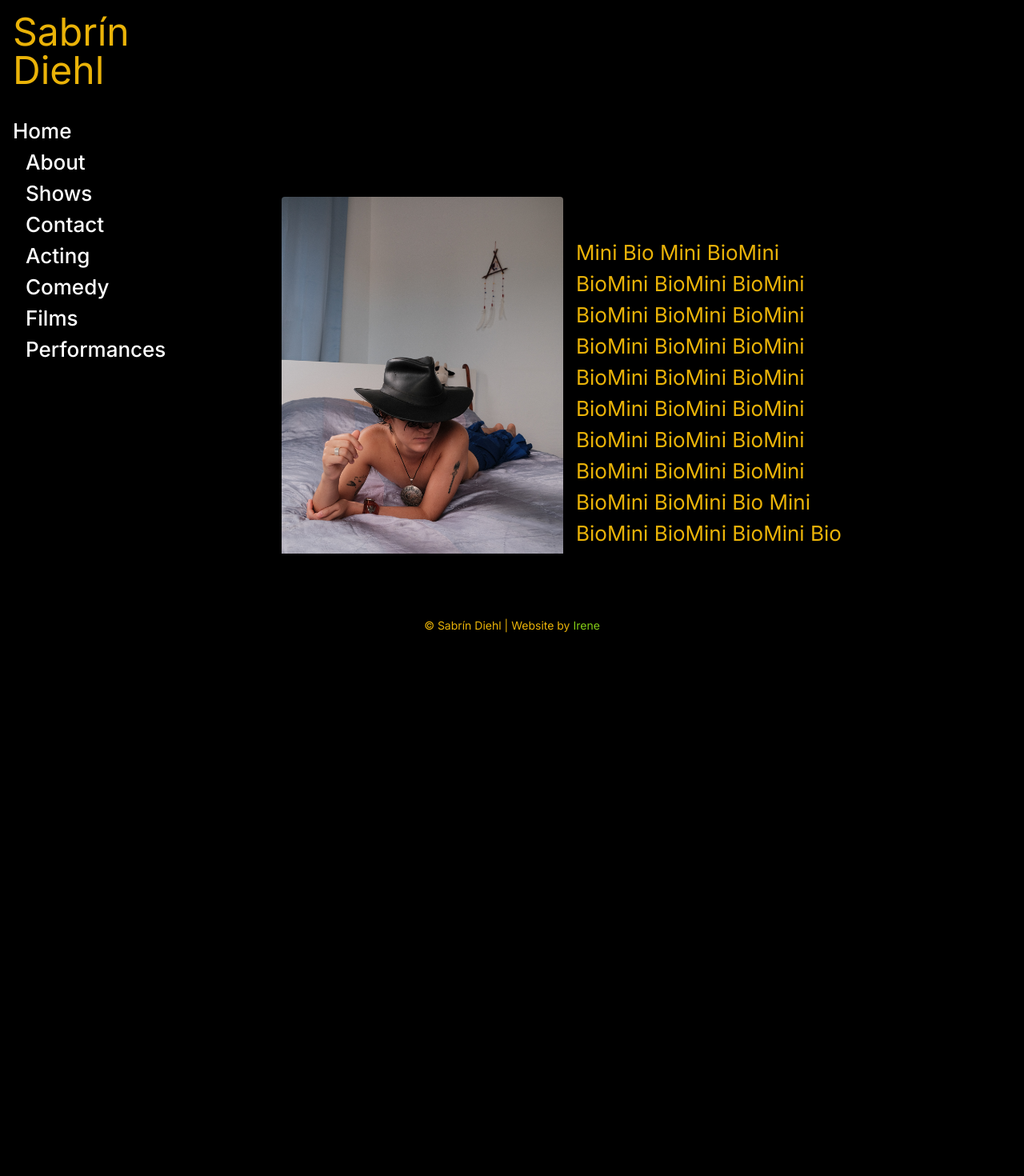
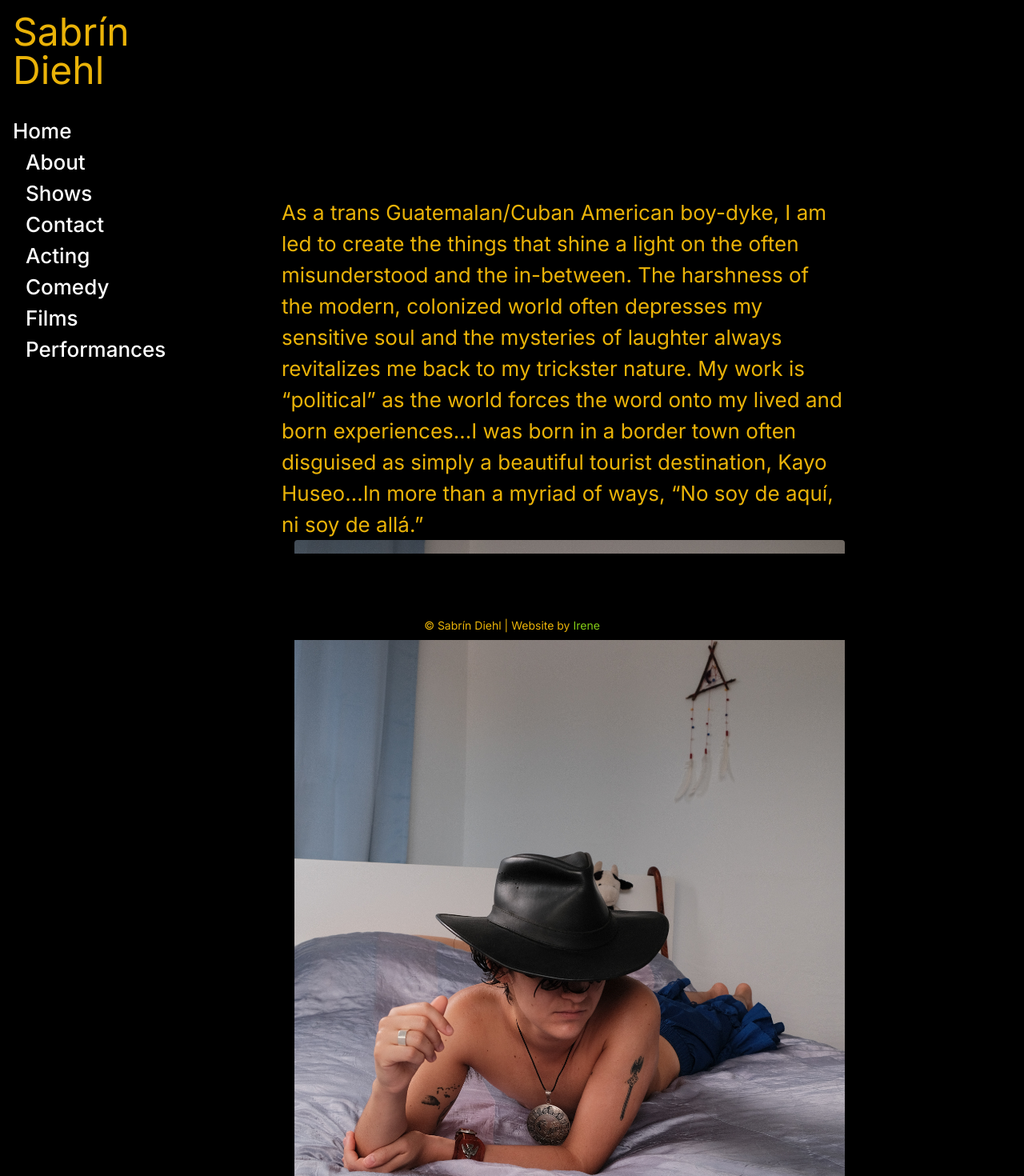
Before and after one commit to irenemanning/sabrin-website, a Next.js app: page / in a window 1280 px wide. Shown: the top 1470 px of the page at 80% size. Before the commit the page ends 950 px from the top, so only its background shows below. Built offline with nearby package versions, Linux system fonts and the light colour scheme.

Commit message:
Add Home and About bio and Show image.

```diff
--- a/src/app/about/page.jsx
+++ b/src/app/about/page.jsx
@@ -1,16 +1,25 @@
 function About() {
     return (
       <div>
-        <h1>About Sabo</h1>
         <div className="flex flex-col md:flex-row md:items-start">
           <div className="flex flex-col md:w-1/3 space-y-4">
             <img src="/photos/Sabrin-123.jpg" alt="" className="md:w-auto rounded shadow-lg" />
             <img src="/photos/Sabrin-5.jpg" alt="" className="md:w-auto rounded shadow-lg" />
             <img src="/photos/Sabrin-225.jpg" alt="" className="md:w-auto rounded shadow-lg" />
           </div>
-          <h3 className="flex-1 md:ml-20">
-            LONG BIO LONG BIO LONG BIO LONG BIOLONG BIOLONG BIOLONG BIOLONG BIOLONG BIOLONG BIOLONG BIOLONG BIOLONG BIO LONG BIO LONG BIO LONG BIO LONG BIOLONG BIOLONG BIOLONG BIOLONG BIOLONG BIOLONG BIOLONG BIOLONG BIOLONG
-          </h3>
+
+          <div className="flex-1 md:ml-20">
+            <h3 className="md:ml-10">
+            Sabrín Diehl (they/he) is a Miami based interdisciplinary artist; Working within the mediums of performance art, comedy, writing, acting, and filmmaking. They are most known for having created, written, produced and performed in largely well-received original sketch-comedy plays and one person shows. However, they also enjoy the quieter forms such as photography, poetry, and drawing.
+            </h3>
+
+            <h3 className="md:ml-10">
+            Sabrín’s most recent work was acting in the world premiere of #Graced at the Adrienne Arsht Center. They have created an original sketch-comedy play, Latins on ICE, that premiered on the frozen Lake Nokomis in Minneapolis, MN. He has a one-person radio play Somewhere Over the Rainbow, produced by Picnic Basket Theater, available on all podcast streaming platforms. They have also created, written, directed, and produced multiple independent short-films. They have worked with the Guthrie Theater, Mixed Blood Theater, Abre Camino Collective, Penumbra Theatre, Black Label Movement, HUGE Theater, and many more. They have trained with The Margolis Method and the Guthrie Theater and are a graduate of New World School of the Arts (Miami) and of the University of Minnesota (Twin Cities) with a B.A. in Theater.
+            </h3>
+
+            <h3 className="md:ml-10">Sabrín hosts alternative comedy shows at his house and has near future plans of beginning an alternative comedy show in their Miami hometown.</h3>
+          </div>
+
         </div>
         <div className="my-20">
           <h1>PBS Artist Statement</h1>
--- a/src/app/page.js
+++ b/src/app/page.js
@@ -2,9 +2,12 @@
 export default function Home() {
   return (
     <main className="flex min-h-screen flex-col items-center justify-between p-24">
-      <div className="home flex items-center space-x-4">
-        <img src="/photos/HomePage.jpg" alt="" className="md:w-1/2 rounded shadow-lg"/>
-        <h3 className="flex-1">Mini Bio Mini BioMini BioMini BioMini BioMini BioMini BioMini BioMini BioMini BioMini BioMini BioMini BioMini BioMini BioMini BioMini BioMini BioMini BioMini BioMini BioMini BioMini BioMini BioMini BioMini Bio Mini BioMini BioMini BioMini Bio Mini Bio</h3>
+      <div className="home  items-center space-x-4">
+        <h3>As a trans Guatemalan/Cuban American boy-dyke, I am led to create the things that shine a light on the often misunderstood and the in-between. The harshness of the modern, colonized world often depresses my sensitive soul and the mysteries of laughter always revitalizes me back to my trickster nature. My work is “political” as the world forces the word onto my lived and born experiences…I was born in a border town often disguised as simply a beautiful tourist destination, Kayo Huseo…In more than a myriad of ways, “No soy de aquí, ni soy de allá.”</h3>
+        <div className="flex items-center justify-center">
+          <img src="/photos/HomePage.jpg" alt="" className="md:w-3/3 rounded shadow-lg"/>
+        </div>
+
       </div>
     </main>
   )
--- a/src/app/shows/page.jsx
+++ b/src/app/shows/page.jsx
@@ -2,7 +2,10 @@ import React from 'react'
 
 function Shows() {
   return (
-    <div>Shows</div>
+    <div>
+      <h1>Upcoming Shows</h1>
+      <img src="/photos/clownshow.jpeg" alt="" className='md:w-2/3' />
+    </div>
   )
 }
 
```
Also changed, not shown: package.json (+5 -4 lines), src/app/contact/page.jsx (+9 -1 lines), public/photos/clownshow.jpeg (added), 1 other file (tests, documents, lock files or other folders).
